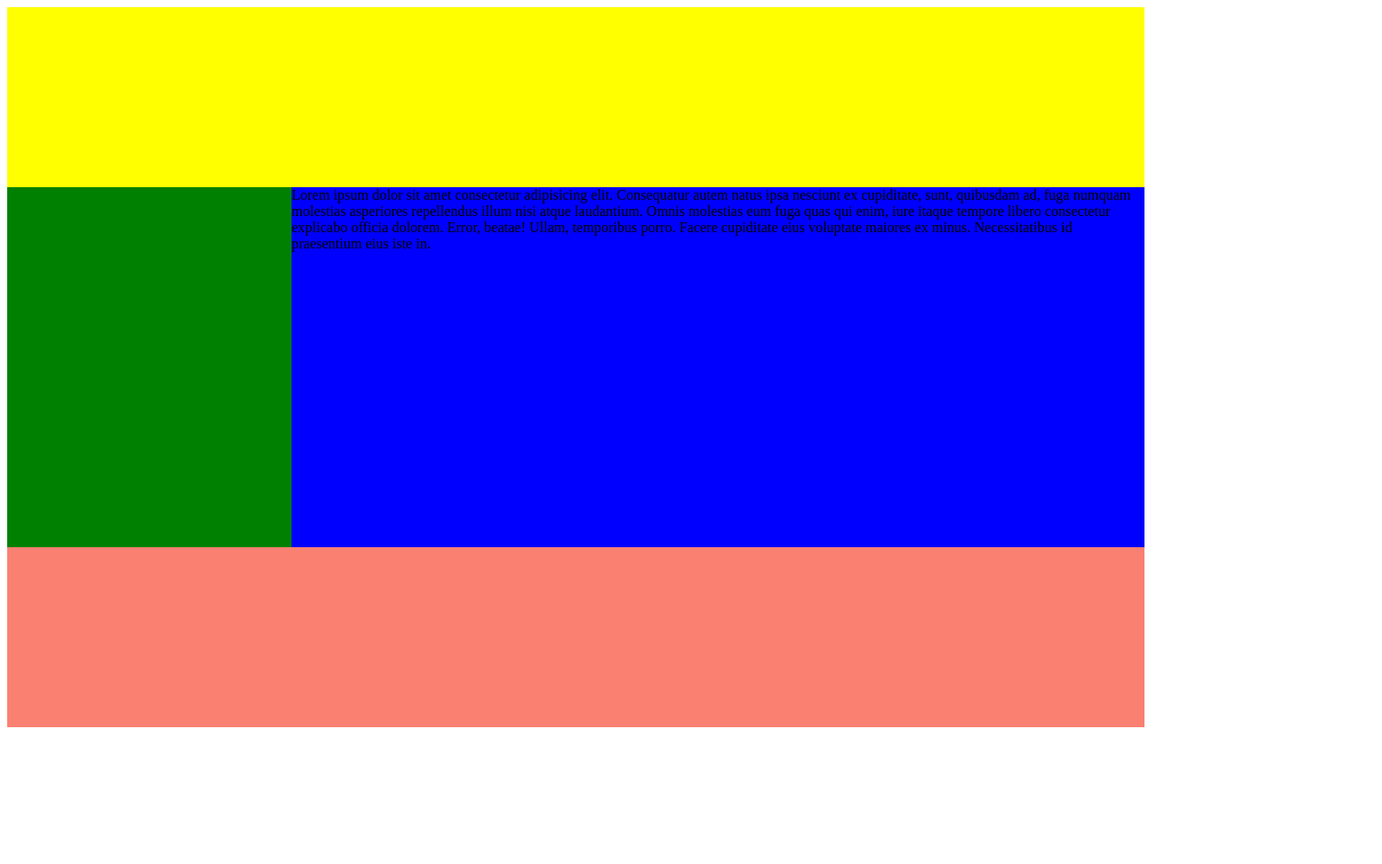
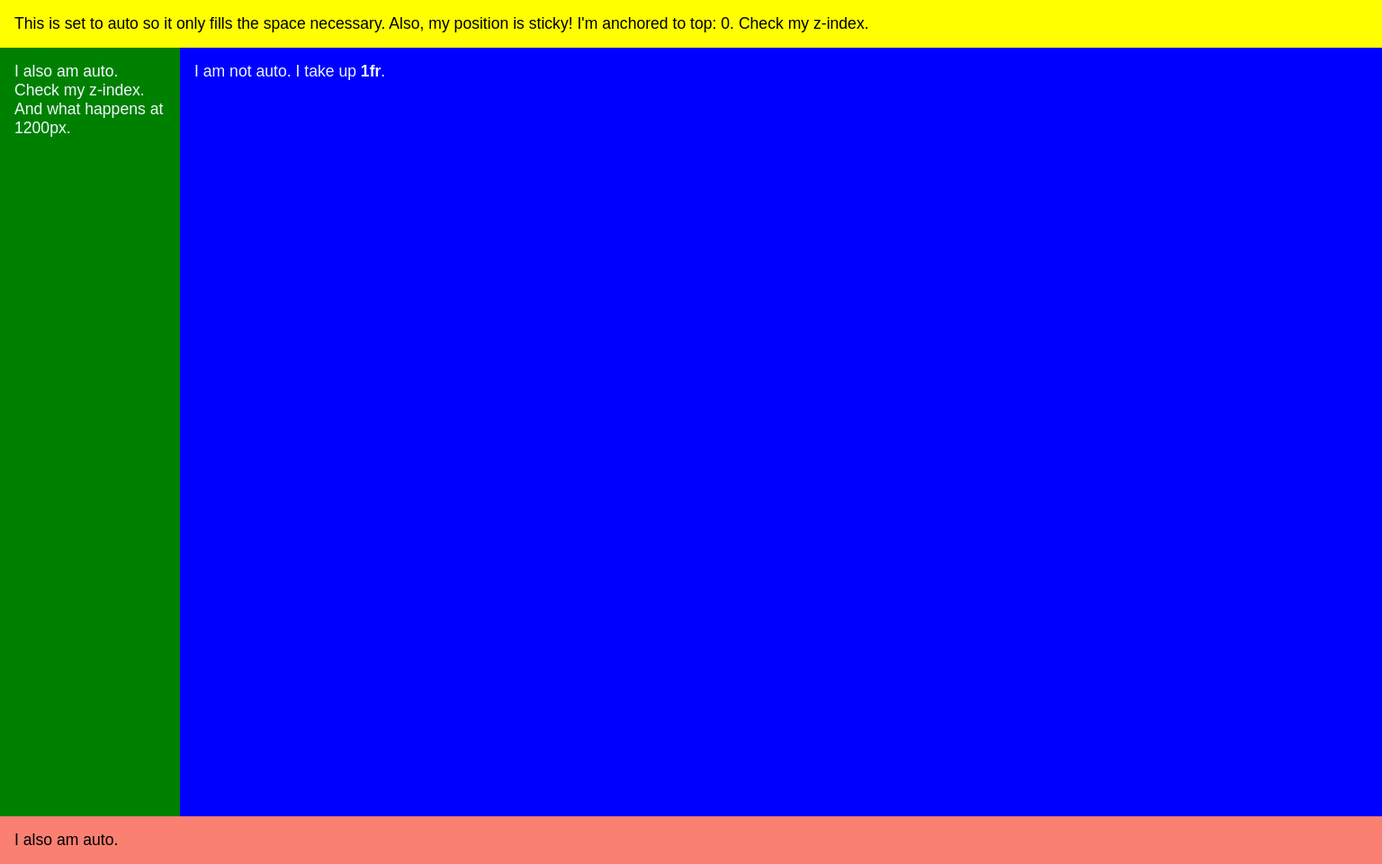
Before and after one commit to balderekjk/grid-area-demo, a plain HTML site: page index.html in a window 1280 px wide. Shown: the whole page at 90% size, 1536 px wide, since content can reach past the window. Before the commit the page ends 816 px from the top, so only its background shows below. Drawn offline with Linux system fonts and the light colour scheme.

Commit message:
little more complex

```diff
--- a/index.html
+++ b/index.html
@@ -1,32 +1,47 @@
 <!DOCTYPE html>
 <html lang="en">
   <head>
-    <meta charset="UTF-8">
-    <meta name="viewport" content="width=device-width, initial-scale=1.0">
+    <meta charset="UTF-8" />
+    <meta name="viewport" content="width=device-width, initial-scale=1.0" />
     <title>Document</title>
     <style>
+      body {
+        margin: 0;
+        font-family: sans-serif;
+        font-size: 1.1em;
+      }
       .grid {
         display: grid;
         grid-template-areas:
-            "nav nav nav nav"
-            "aside main main main"
-            "aside main main main"
-            "ft ft ft ft";
-            grid-template-rows: 1fr 1fr 1fr 1fr;
-            grid-template-columns: repeat(4, 1fr);
-            min-height: 100dvh;
+          "nav nav nav"
+          "aside main main"
+          "ft ft ft";
+        grid-template-rows: auto 1fr auto;
+        grid-template-columns: 200px repeat(2, 1fr);
+        min-height: 120dvh;
+        min-width: 120dvw;
+      }
+      .grid > * {
+        padding: 1rem;
       }
       nav {
         grid-area: nav;
         background: yellow;
+        position: sticky;
+        top: 0;
+        z-index: 999;
       }
       aside {
         grid-area: aside;
         background: green;
+        color: aliceblue;
+        position: sticky;
+        left: 0;
       }
       main {
         grid-area: main;
         background: blue;
+        color: aliceblue;
       }
       footer {
         grid-area: ft;
@@ -38,20 +53,28 @@
           grid-template-areas:
             "aside nav nav"
             "aside main main"
-            "aside main main"
             "aside ft ft";
-            grid-template-rows: 1fr 1fr 1fr 6fr;
-            grid-template-columns: repeat(3, 1fr);
+          grid-template-rows: auto 2fr auto 1fr; /* Last 1fr adds some trolling whitespace */
+        }
+        nav {
+            z-index: 0;
+        }
+        aside {
+            z-index: 999;
+            top: 0;
         }
       }
     </style>
   </head>
   <body>
     <div class="grid">
-        <nav></nav>
-        <aside></aside>
-        <main>Lorem ipsum dolor sit amet consectetur adipisicing elit. Consequatur autem natus ipsa nesciunt ex cupiditate, sunt, quibusdam ad, fuga numquam molestias asperiores repellendus illum nisi atque laudantium. Omnis molestias eum fuga quas qui enim, iure itaque tempore libero consectetur explicabo officia dolorem. Error, beatae! Ullam, temporibus porro. Facere cupiditate eius voluptate maiores ex minus. Necessitatibus id praesentium eius iste in.</main>
-        <footer></footer>
+      <nav>
+          This is set to auto so it only fills the space necessary. Also, my
+          position is sticky! I'm anchored to top: 0. Check my z-index.
+      </nav>
+      <aside>I also am auto. Check my z-index. And what happens at 1200px.</aside>
+      <main>I am not auto. I take up <strong>1fr</strong>.</main>
+      <footer>I also am auto.</footer>
     </div>
   </body>
 </html>
```
Lines whose indentation alone changed are shown as unchanged.
